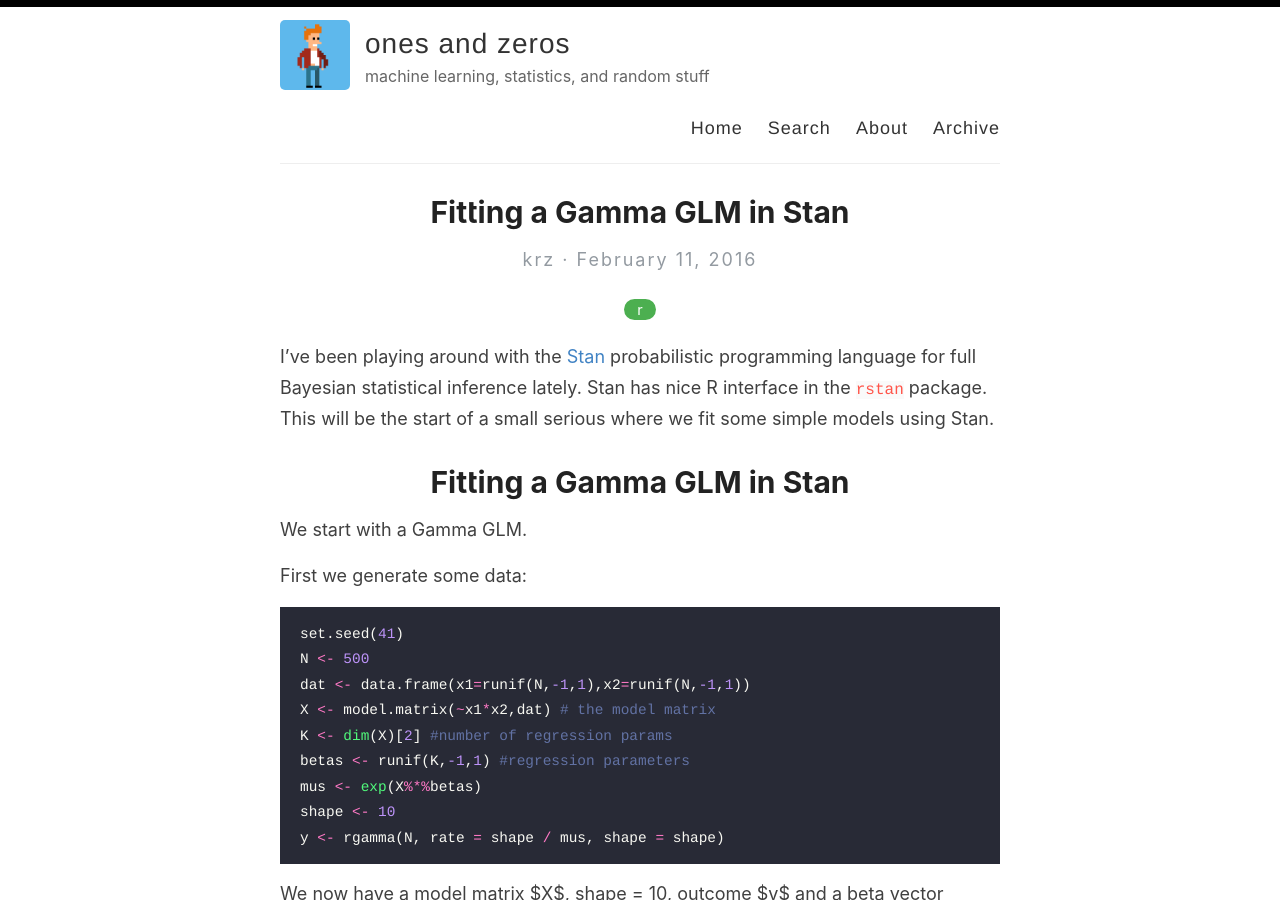
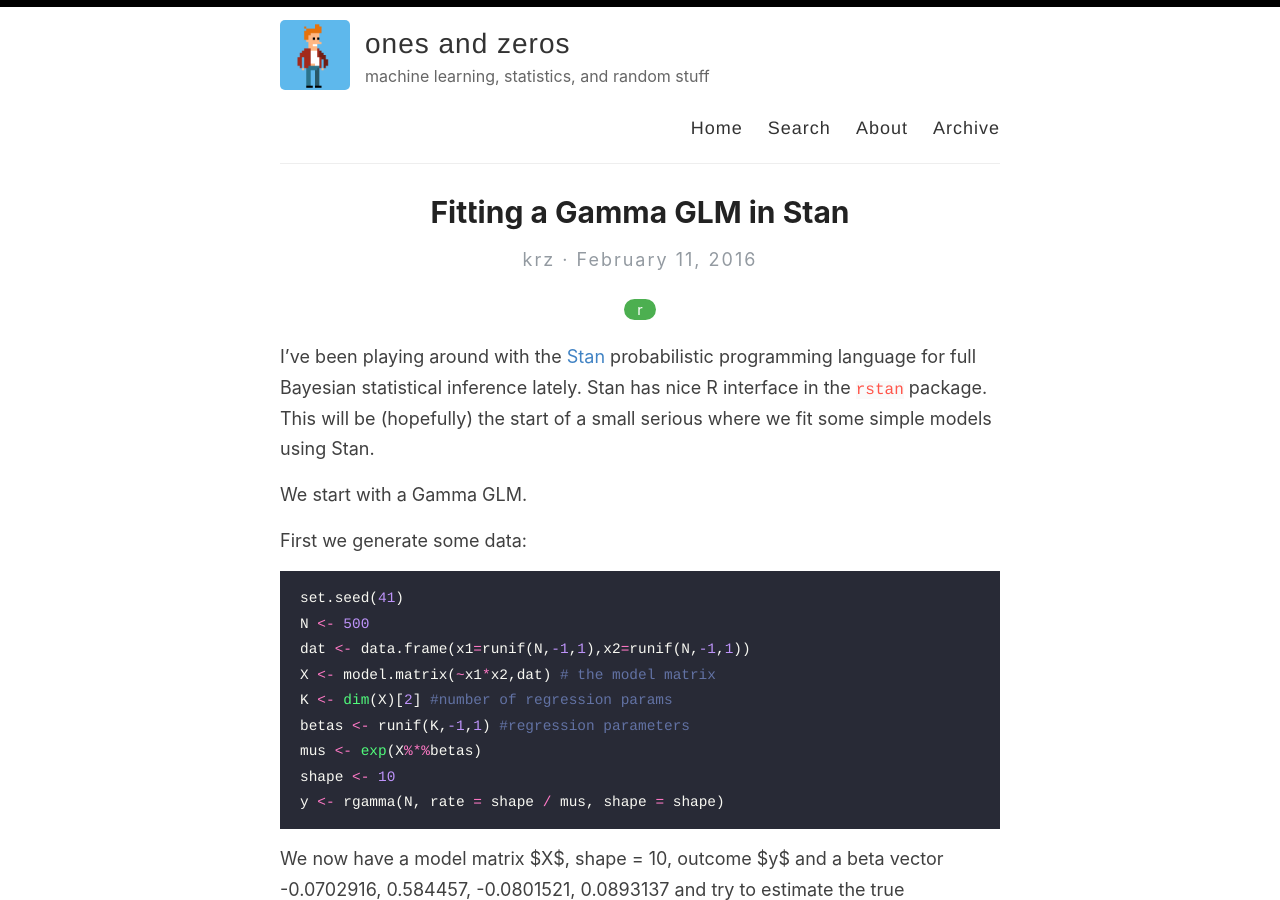
Before and after one commit to krz/krz.github.io, a Jekyll site: the page built from _posts/2016-02-11-stan_gamma.md, in a window 1280 px wide and 900 px high. Built offline with Jekyll 4.4.1, drawn with Linux system fonts in a browser that asks for light colours.

Commit message:
Update 2016-02-11-stan_gamma.md

```diff
--- a/_posts/2016-02-11-stan_gamma.md
+++ b/_posts/2016-02-11-stan_gamma.md
@@ -5,9 +5,7 @@ categories: r
 ---
 
 I've been playing around with the [Stan](http://mc-stan.org) probabilistic programming language for full Bayesian statistical inference lately. Stan has nice R interface in the `rstan` package.
-This will be the start of a small serious where we fit some simple models using Stan.
-
-# Fitting a Gamma GLM in Stan
+This will be (hopefully) the start of a small serious where we fit some simple models using Stan.
 
 We start with a Gamma GLM.
 
```
